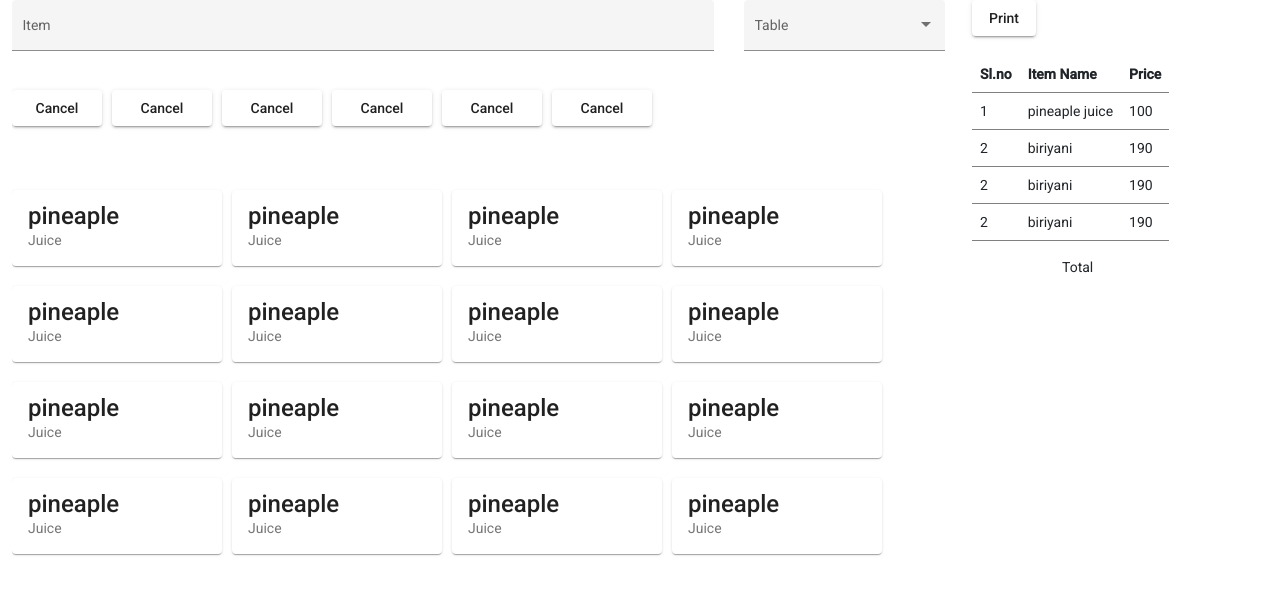
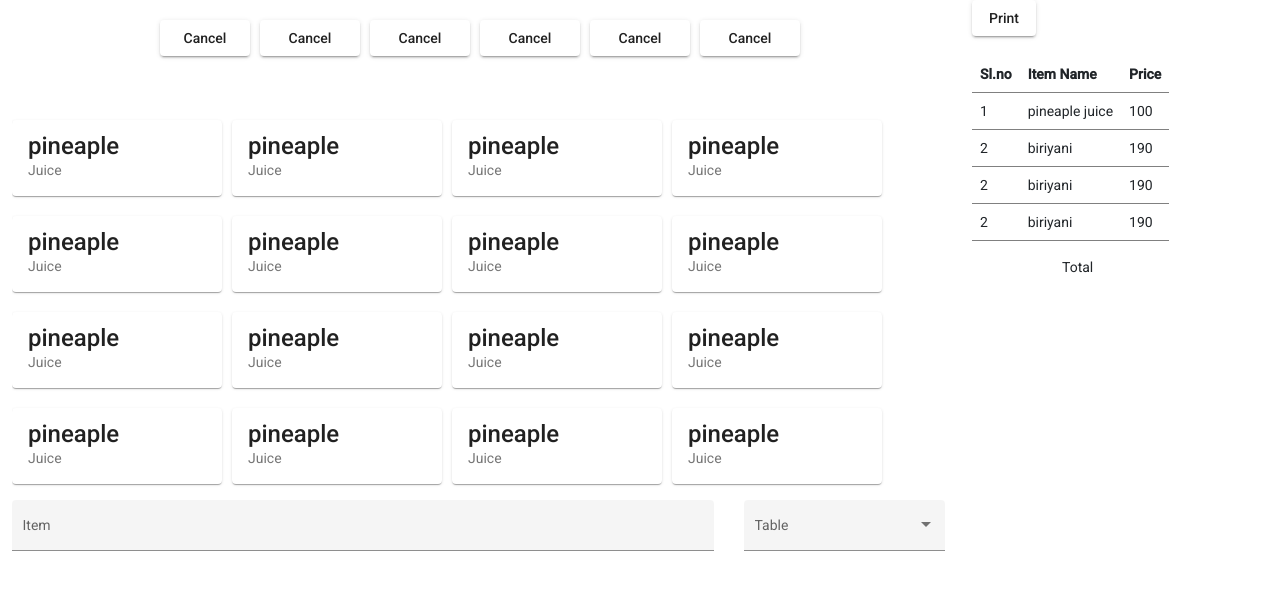
Before and after one commit to hamrask/restaurant, an Angular app: page /waiter in a window 1280 px wide. Shown: the top 594 px of the page. Built offline with nearby package versions, Linux system fonts and the light colour scheme.

Commit message:
improvemens

```diff
--- a/src/app/waiter/waiter-order/waiter-order.component.html
+++ b/src/app/waiter/waiter-order/waiter-order.component.html
@@ -1,23 +1,11 @@
 <div class="row mr0">
   <div class="col-md-9 col-sm-12">
     <!-- <h3>Order List</h3> -->
-    <mat-form-field class="item-margin" appearance="fill">
-      <mat-label>Item</mat-label>
-      <input matInput placeholder="Ex. Pizza" value="" />
-    </mat-form-field>
-    <mat-form-field class="list-table" appearance="fill">
-      <mat-label>Table</mat-label>
-      <mat-select>
-        <mat-option value="one">Table-1</mat-option>
-        <mat-option value="two">Table-2</mat-option>
-      </mat-select>
-    </mat-form-field>
-
     <div
       class="button"
       style="overflow-y: scroll; max-width: 950px; height: 70px"
     >
-      <section>
+      <section class="center-align">
         <button class="btn1" mat-raised-button>Cancel</button>
         <button class="btn" mat-raised-button>Cancel</button>
         <button class="btn" mat-raised-button>Cancel</button>
@@ -127,6 +115,17 @@
         <mat-card-subtitle>Juice</mat-card-subtitle>
       </mat-card>
     </div>
+    <mat-form-field class="item-margin" appearance="fill">
+      <mat-label>Item</mat-label>
+      <input matInput placeholder="Ex. Pizza" value="" />
+    </mat-form-field>
+    <mat-form-field class="list-table" appearance="fill">
+      <mat-label>Table</mat-label>
+      <mat-select>
+        <mat-option value="one">Table-1</mat-option>
+        <mat-option value="two">Table-2</mat-option>
+      </mat-select>
+    </mat-form-field>
   </div>
   <div class="col-md-3 col-sm-12">
     <app-order-bill></app-order-bill>
--- a/src/app/waiter/waiter-order/waiter-order.component.scss
+++ b/src/app/waiter/waiter-order/waiter-order.component.scss
@@ -57,3 +57,8 @@
 .mr0 {
     margin: 0px;
 }
+.center-align {
+    display: flex;
+    align-items: baseline;
+    justify-content: center;
+}
```
